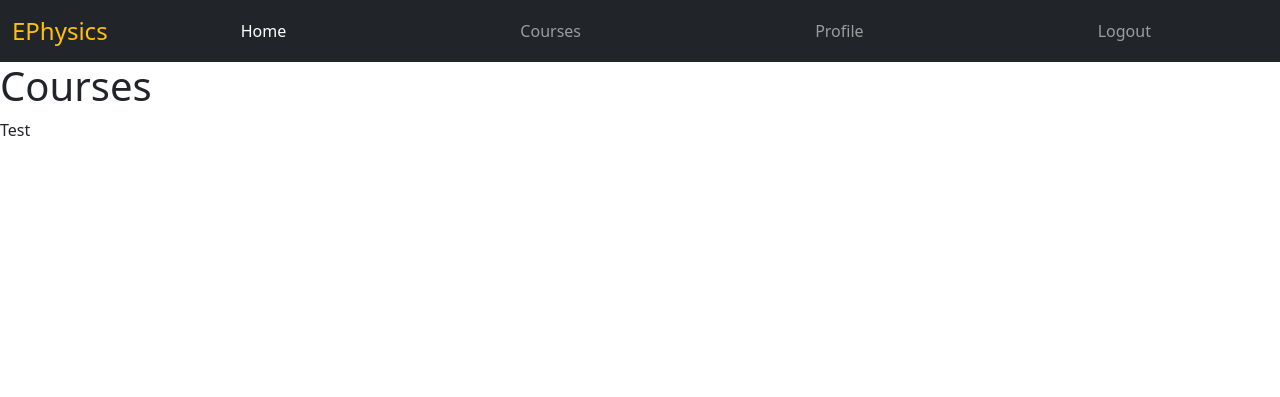
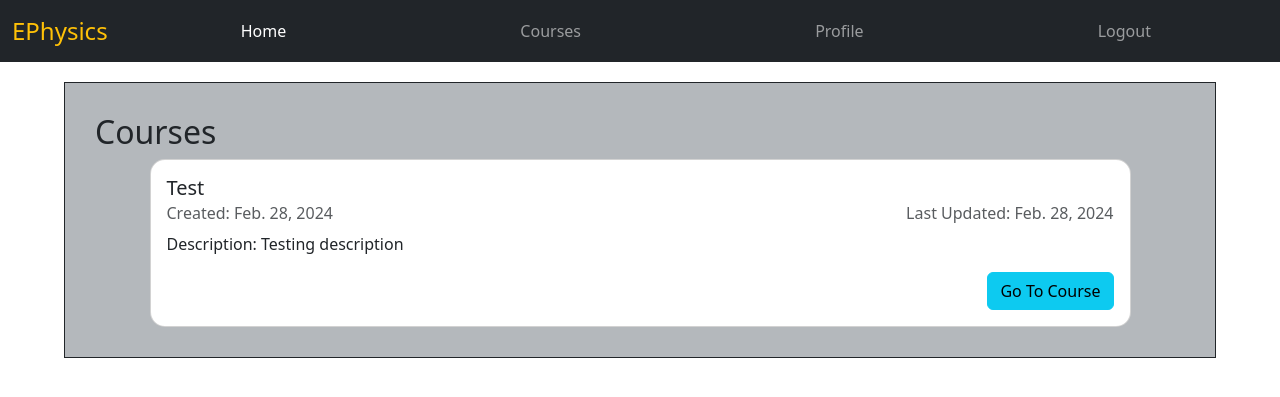
Before and after one commit to 13aba/Advanced-Web-Dev-Final, a Django app: page /courses/ in a window 1280 px wide. Shown: the top 397 px of the page. Run offline with Django 4.2, Linux system fonts and the light colour scheme; a user stored in the database is signed in; data comes from the database, SQL or seed files in the repository; some libraries are stand-ins or nearby versions.

Commit message:
-changed styling on course buttons

```diff
--- a/ephysics/webapp/templates/courses.html
+++ b/ephysics/webapp/templates/courses.html
@@ -3,8 +3,27 @@
 
 
 {% block content %}
-        <h1>Courses</h1>
+<div class="content">
+        <h2> Courses </h2>
         {% for course in courses %}
-                <p>{{course.title}}</p>
+                <!-- Referenced and modified from https://getbootstrap.com/docs/5.0/components/card/ !-->
+                <div class="card " style="width: 90%;margin:auto; border-radius: 15px">
+                        <div class="card-body">
+                        <h5 class="card-title">{{course.title}}</h5>
+                        <div class="row">
+                                <div class="col">
+                                  <!-- Left-aligned header -->
+                                  <h6 class="card-subtitle mb-2 text-muted">Created: {{course.created}}</h6>
+                                </div>
+                                <div class="col text-end">
+                                  <!-- Right-aligned header -->
+                                  <h6 class="card-subtitle mb-2 text-muted">Last Updated: {{course.modified}}</h6>
+                                </div>
+                        </div>
+                        <p class="card-text">Description: {{course.description}}</p>
+                        <a href="#" class="btn btn-info  float-end" style="margin-left: 10px;">Go To Course</a>
+                        </div>
+                </div>
         {% endfor %}
+</div>
 {% endblock %}
--- a/ephysics/webapp/templates/teacher_index.html
+++ b/ephysics/webapp/templates/teacher_index.html
@@ -21,7 +21,8 @@
                                         </div>
                                 </div>
                                 <p class="card-text">Description: {{course.description}}</p>
-                                <a href="#" class="card-link float-end">Card link</a>
+                                <a href="#" class="btn btn-info  float-end" style="margin-left: 10px;">Go To Course</a>
+                                <a href="#" class="float-end btn btn-danger">Delete Course</a>
                                 </div>
                         </div>
                 {% endfor %}
```
